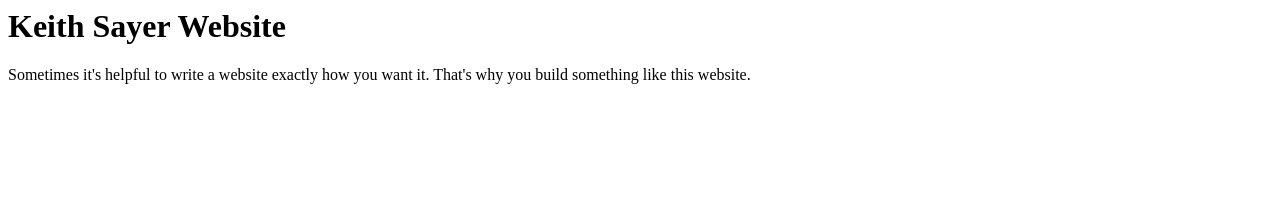
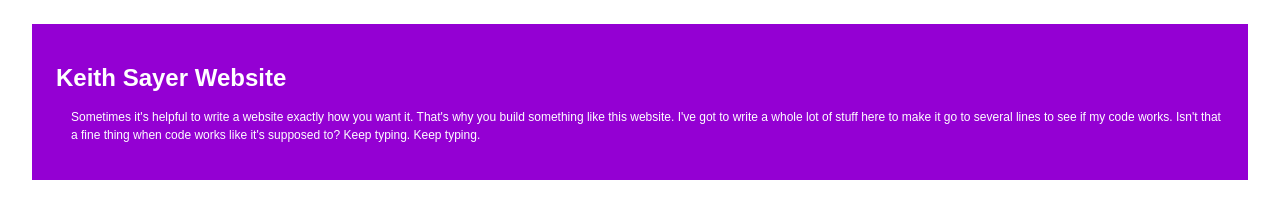
Before and after one commit to KeithSayer/Web, a plain HTML site: page index.html in a window 1280 px wide. Drawn offline with Linux system fonts and the light colour scheme.

Commit message:
stylesheet creation and edits

```diff
--- a/index.html
+++ b/index.html
@@ -1,5 +1,6 @@
 <html>
     <head>
+        <link rel = "stylesheet" type = "text/css" href = "styles.css">
         <title>
             Keith's Website
         </title>
@@ -10,7 +11,7 @@
                 Keith Sayer Website
             </h1>
             <p>
-                Sometimes it's helpful to write a website exactly how you want it. That's why you build something like this website.
+                Sometimes it's helpful to write a website exactly how you want it. That's why you build something like this website. I've got to write a whole lot of stuff here to make it go to several lines to see if my code works. Isn't that a fine thing when code works like it's supposed to? Keep typing. Keep typing.
             </p>
         </div>
     </body>
--- /dev/null
+++ b/styles.css
@@ -0,0 +1,38 @@
+body {
+    font-family: Arial, Helvetica, sans-serif;
+    font-size: 12px;
+    color:white;
+}
+
+h1,h2,h3,h4 {
+    color: white;
+    font-weight: bold;
+}
+
+p {
+    padding-inline-start: 15px;
+    line-height: 150%;
+}
+
+h1 {
+    font-size: 24px;
+}
+
+h2 {
+    font-size: 20px;
+}
+
+h3 {
+    font-size: 18 px;
+}
+
+h4 {
+    font-size: 14px;
+    font-style: italic;
+}
+
+.container {
+    margin: 1.5rem;
+    padding: 1.5rem;
+    background-color: darkviolet;
+}
```
